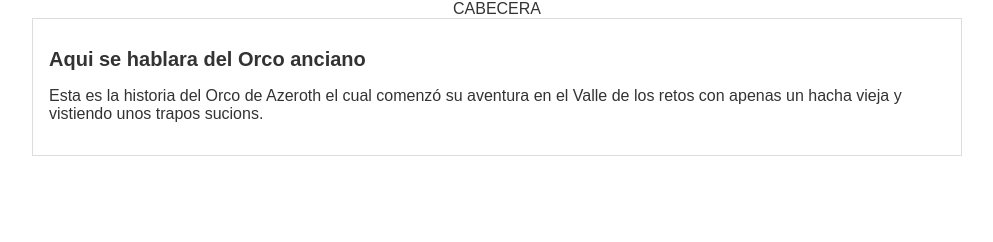
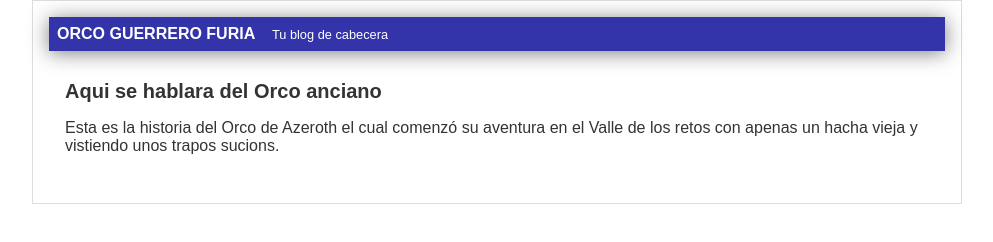
Before and after one commit to KortexCode/hyperblog, a plain HTML site: page blogpost.html in a window 1280 px wide. Shown: the whole page, without its empty margins (143-1136 px from the left). Drawn offline with Linux system fonts and the light colour scheme.

Commit message:
Cambios al css y html signifcativos

```diff
--- a/blogpost.html
+++ b/blogpost.html
@@ -3,13 +3,15 @@
     <head>
         <title> El titulo del post</title>
         <link rel="stylesheet" href="css/estilos.css"/>
-        <div id="cabecera">
-            CABECERA
-        </div>
+
     </head>
 
     <body>
         <div id="container">
+            <div id="cabecera">
+                ORCO GUERRERO FURIA
+                <span id="tagline">Tu blog de cabecera</span>
+            </div>
             <div id="post">
 
                 <h1>Aqui se hablara del Orco anciano</h1>
--- a/css/estilos.css
+++ b/css/estilos.css
@@ -6,6 +6,22 @@ body
     font-size: 16px;
     margin: 0;
     padding:0;
+}
+#cabecera
+{
+    background: #33A;
+    box-shadow: 0px 2px 20px 0px rgba(0,0,0,0.5);
+    color: white;
+    font-weight: bold;
+    margin: 0;
+    padding: 0.5em;
+}
+
+#cabecera #tagline
+{
+    padding: 0 0 0 1em;
+    font-weight: normal;
+    font-size: 0.8em;
 }
 #container
 {
@@ -18,3 +34,7 @@ body
 #container h1{
     font-size: 20px;
 }
+#post
+{
+    padding: 1em;
+}
```
